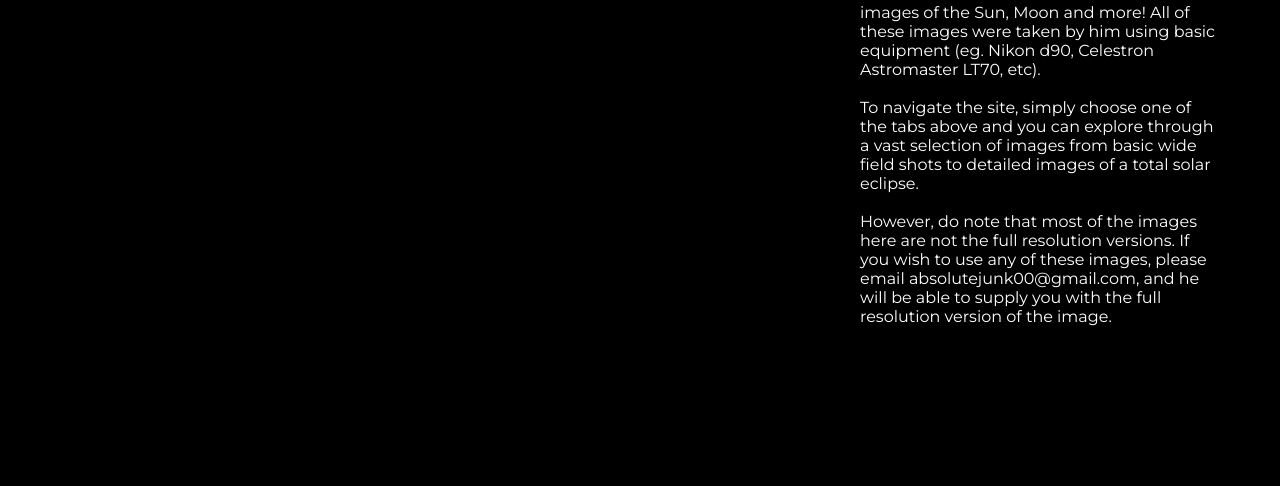
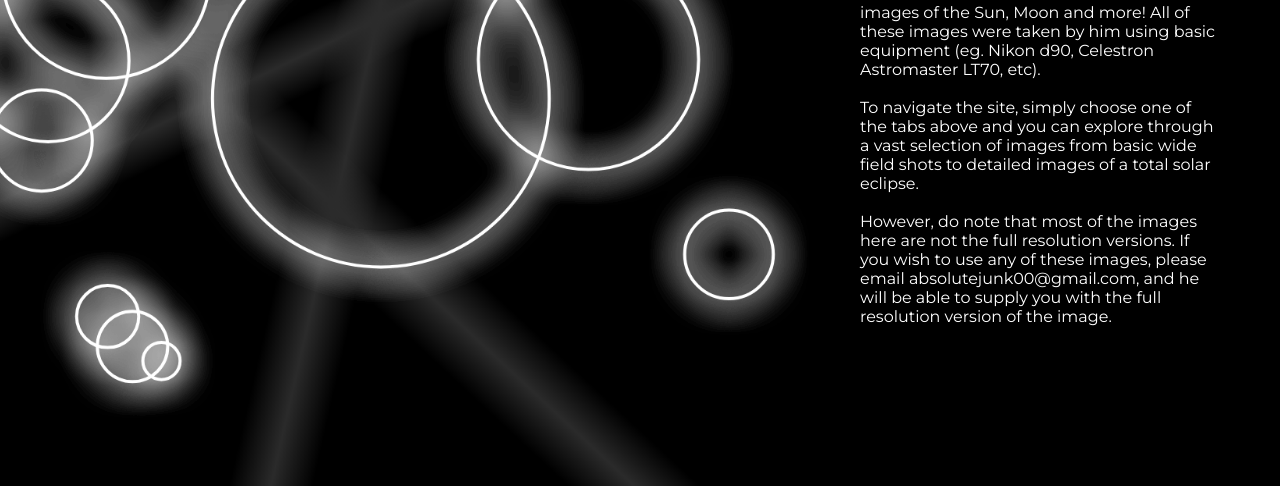
Before and after one commit to ninecirclez/ninecirclez.github.io, a plain HTML site: page astro2.html in a window 1280 px wide. Shown: the part 316-802 px from the top of the page. Drawn offline with Linux system fonts and the light colour scheme.

Commit message:
Update astro2.html

```diff
--- a/astro2.html
+++ b/astro2.html
@@ -54,14 +54,23 @@
     }
 
     .welcome-section {
-      background-image: url('bgimg1.png'); /* Replace with your image path */
-      background-size: cover;
-      background-position: center;
-      height: calc(100vh - 60px); /* adjust for nav height */
+      position: relative;
+      height: calc(100vh - 60px);
       display: flex;
       align-items: center;
       justify-content: flex-end;
       padding: 40px;
+      overflow: hidden;
+    }
+
+    .bg-image {
+      position: absolute;
+      top: 0;
+      left: 0;
+      width: 100%;
+      height: 100%;
+      object-fit: cover;
+      z-index: -1;
     }
 
     .welcome-text {
@@ -71,7 +80,6 @@
       color: white;
       border-radius: 10px;
     }
-
 
     .gallery {
       display: none;
@@ -159,6 +167,7 @@
   </nav>
 
   <div id="welcome" class="welcome-section">
+    <img src="thumbs/bgimg1.png" alt="Background" class="bg-image" />
     <div class="welcome-text">
       <h1>Astrophotography Gallery</h1>
       <p>Welcome to Arsal Kashif's collection of images of the Sun, Moon and more! All of these images were taken by him using basic equipment (eg. Nikon d90, Celestron Astromaster LT70, etc).</p>
```
Lines whose indentation alone changed are shown as unchanged.
